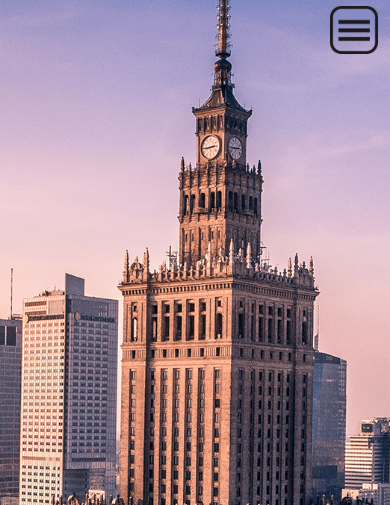
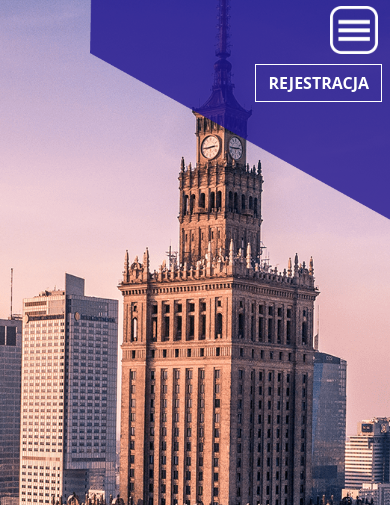
Before and after one commit to mg300/Kongres, a website: page index.html in a window 390 px wide. Shown: the top 505 px of the page. Drawn offline with Linux system fonts and the light colour scheme.

Commit message:
feat: add signup button

```diff
--- a/index.html
+++ b/index.html
@@ -10,9 +10,6 @@
   <body>
     <div class="p-0 container-fluid">
       <header class="header vh-100 text-center position-relative">
-        <button class="border-0 btn d-block d-md-none position-absolute end-0">
-          <img src="assets/toggler.png" class="toggler-custom z-2 border-0" />
-        </button>
         <ul
           class="menu-custom d-none d-md-flex nav nav-pils flex-column w-25 flex-nowrap position-relative z-1 h-100 overflow-hidden"
         ></ul>
@@ -26,6 +23,17 @@
           </p>
           <div class="w-25 border-bottom border-white mb-2"></div>
           <p>12-32 KWIETNIA 2020 roku. POZNAŃ</p>
+        </div>
+        <div class="position-absolute end-0 top-0 shape-custom d-md-block">
+          <button class="border-0 text-white btn d-block d-md-none position-absolute end-0">
+            <img style="filter: brightness(100)" src="assets/toggler.png" class="toggler-custom z-2 border-0" />
+          </button>
+          <img class="img-fluid" src="./assets/shape.png" />
+          <button
+            class="btn btn-outline-primary border-white rounded-0 position-absolute text-white end-0 me-2 m-md-5 fw-bold btn-signup-custom"
+          >
+            REJESTRACJA
+          </button>
         </div>
       </header>
       <section class="py-6 friends">
--- a/scss/style.scss
+++ b/scss/style.scss
@@ -94,3 +94,10 @@ footer {
     background-size: cover;
   }
 }
+
+.btn-signup-custom {
+  margin-top: 4rem;
+}
+.shape-custom {
+  width: 300px;
+}
```
Also changed, not shown: css/style.css, 1 other file.
